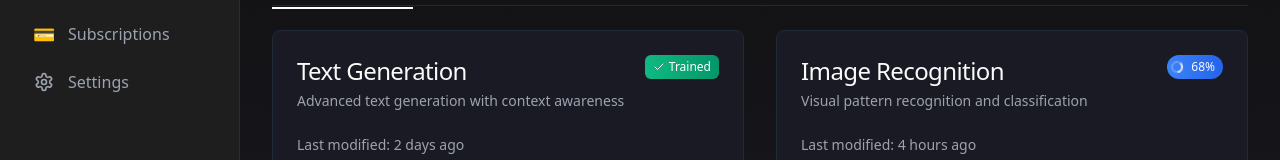
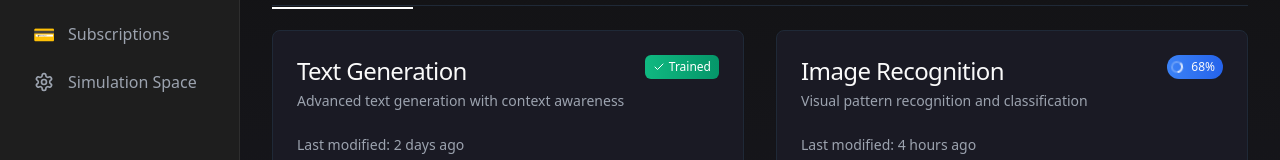
Before and after one commit to SantoshNaranap/chickaree-test, a React (Vite) app: page /lab in a window 1280 px wide. Shown: the part 211-371 px from the top of the page. Built offline with nearby package versions, Linux system fonts and the light colour scheme.

Commit message:
Rename "Settings" tab to "Simulation Space"
Update the lab module to reflect the change in tab name.

```diff
--- a/src/components/Header.tsx
+++ b/src/components/Header.tsx
@@ -14,7 +14,7 @@ const Header: React.FC = () => {
   if (currentPath === '/bots') title = "Your Bots";
   else if (currentPath === '/sources') title = "Sources";
   else if (currentPath === '/subscriptions') title = "Subscriptions";
-  else if (currentPath === '/settings') title = "Settings";
+  else if (currentPath === '/settings') title = "Simulation Space";
 
   return (
     <header className="bg-oralia-dark dark:bg-oralia-dark flex items-center justify-between p-4 border-b border-oralia-light-gray">
--- a/src/components/Sidebar.tsx
+++ b/src/components/Sidebar.tsx
@@ -1,7 +1,7 @@
 
 import React from 'react';
 import { Link, useLocation } from 'react-router-dom';
-import { Search, Database, Settings, File, Settings as SettingsIcon } from 'lucide-react';
+import { Search, Database, Settings as SettingsIcon, File } from 'lucide-react';
 
 const Sidebar = () => {
   const location = useLocation();
@@ -77,7 +77,7 @@ const Sidebar = () => {
               <div className="w-6 h-6 mr-3 flex items-center justify-center">
                 <SettingsIcon className="w-5 h-5" />
               </div>
-              <span>Settings</span>
+              <span>Simulation Space</span>
             </Link>
           </li>
         </ul>
```
